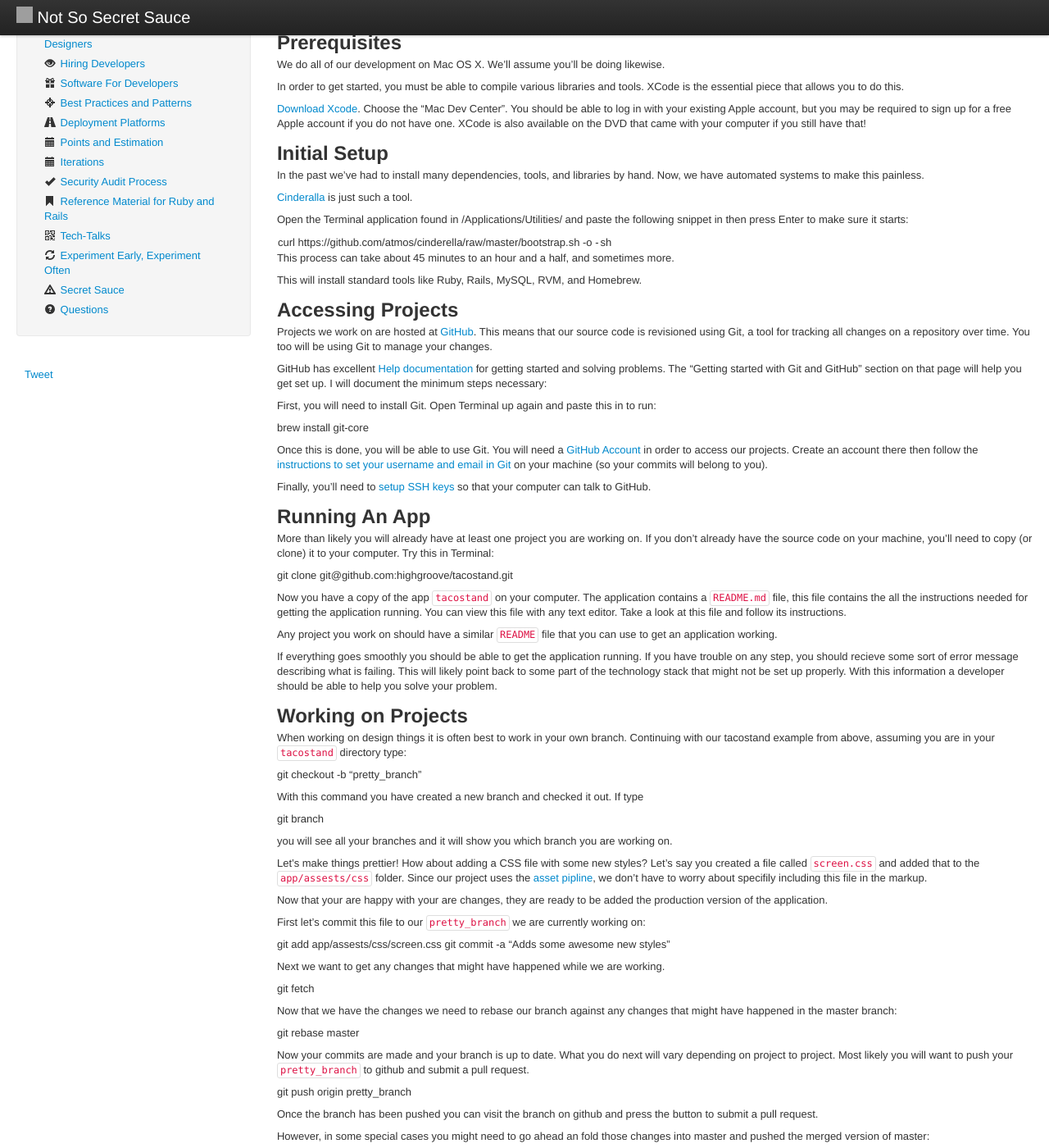
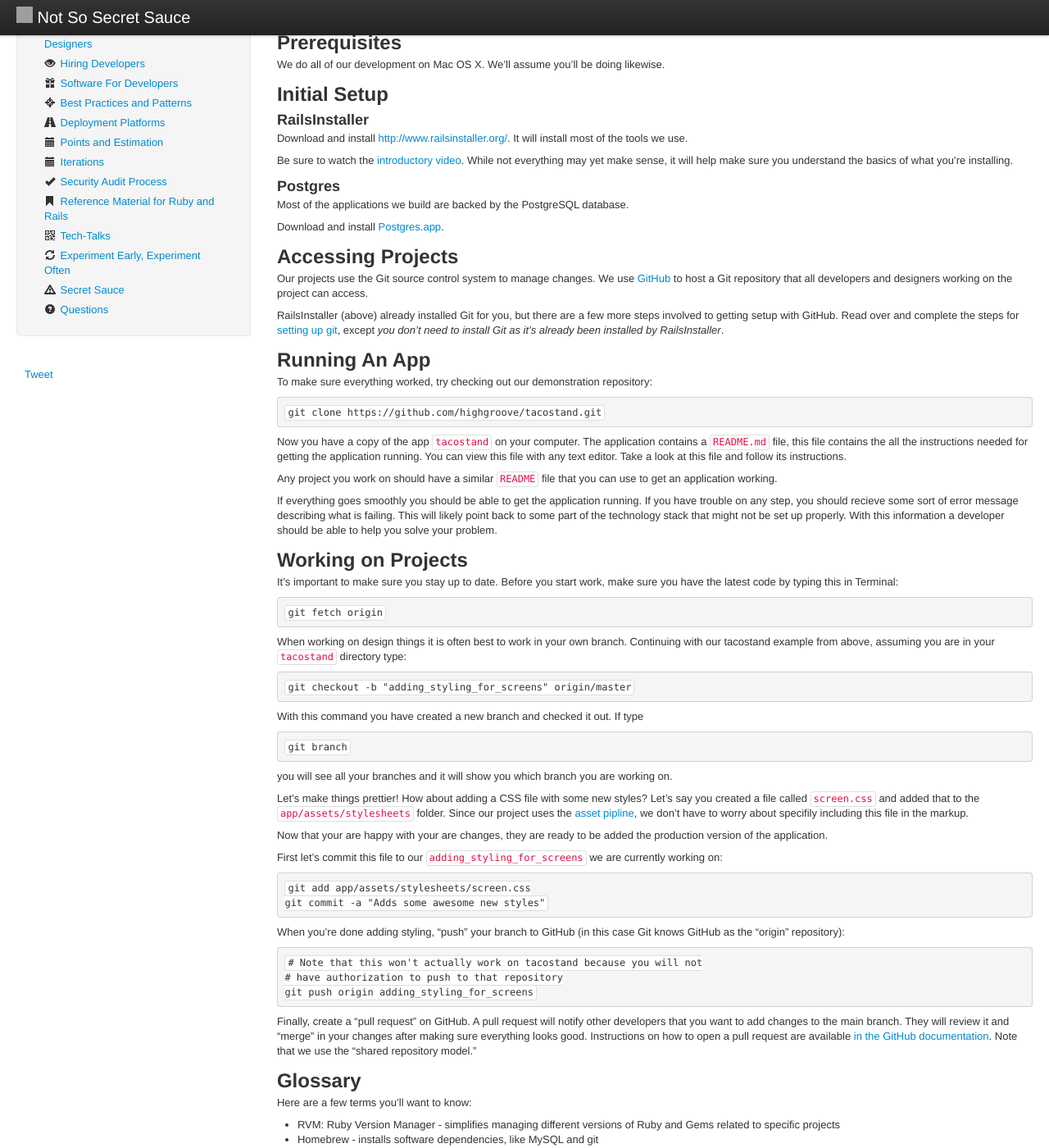
Before and after one commit to daveworth/not-so-secret-sauce, a Jekyll site: the page built from topics/onboarding-process-for-designers.md, in a window 1280 px wide and 1400 px high, scrolled down 200 px. Shown: the whole window at 82% size. Built offline with Jekyll 4.4.1, drawn with Linux system fonts in a browser that asks for light colours; nearby versions of some CDN libraries; comment, search, counter and statistics services are not loaded; some of the changed text lies outside the part shown; grey boxes are pictures that could not be loaded.

Commit message:
Updates Onboarding Process for Designers
* Recommends RailsInstaller over the more complicated
  Cinderella/homebrew method.
* Recommends pull requests over designers merging code to master
  themselves

```diff
--- a/topics/onboarding-process-for-designers.md
+++ b/topics/onboarding-process-for-designers.md
@@ -17,65 +17,39 @@ made strides to avoid them as much as possible.
 We do all of our development on Mac OS X. We'll assume you'll be doing
 likewise.
 
-In order to get started, you must be able to compile various libraries and
-tools. XCode is the essential piece that allows you to do this.
-
-[Download Xcode](https://developer.apple.com/xcode/). Choose the "Mac Dev
-Center". You should be able to log in with your existing Apple account, but you
-may be required to sign up for a free Apple account if you do not have one.
-XCode is also available on the DVD that came with your computer if you still
-have that!
-
 ## Initial Setup
 
-In the past we've had to install many dependencies, tools, and libraries by
-hand. Now, we have automated systems to make this painless.
+### RailsInstaller
 
-[Cinderalla](http://www.atmos.org/cinderella/) is just such a tool.
+Download and install [http://www.railsinstaller.org/](RailsInstaller). It will
+install most of the tools we use.
 
-Open the Terminal application found in /Applications/Utilities/ and paste the
-following snippet in then press Enter to make sure it starts:
+Be sure to watch the [introductory video](http://vimeo.com/43823464). While
+not everything may yet make sense, it will help make sure you understand
+the basics of what you're installing.
 
- curl https://github.com/atmos/cinderella/raw/master/bootstrap.sh -o - | sh
+### Postgres
 
-This process can take about 45 minutes to an hour and a half, and sometimes
-more.
+Most of the applications we build are backed by the PostgreSQL database.
 
-This will install standard tools like Ruby, Rails, MySQL, RVM, and Homebrew.
+Download and install [Postgres.app](http://postgresapp.com/).
 
 ## Accessing Projects
 
-Projects we work on are hosted at [GitHub](http://github.com). This means that
-our source code is revisioned using Git, a tool for tracking all changes on a
-repository over time. You too will be using Git to manage your changes.
+Our projects use the Git source control system to manage changes. We use
+[GitHub](http://github.com) to host a Git repository that all developers
+and designers working on the project can access.
 
-GitHub has excellent [Help documentation](http://help.github.com/) for getting
-started and solving problems. The "Getting started with Git and GitHub" section
-on that page will help you get set up. I will document the minimum steps
-necessary:
-
-First, you will need to install Git. Open Terminal up again and paste this in
-to run:
-
- brew install git-core
-
-Once this is done, you will be able to use Git. You will need a [GitHub
-Account](http://github.com/account) in order to access our projects. Create an
-account there then follow the [instructions to set your username and email in
-Git](http://help.github.com/set-your-user-name-email-and-github-token/) on your
-machine (so your commits will belong to you).
-
-Finally, you'll need to [setup SSH
-keys](http://help.github.com/mac-set-up-git/) so that your computer can talk to
-GitHub.
+RailsInstaller (above) already installed Git for you, but there are a few more
+steps involved to getting setup with GitHub. Read over and complete the steps
+for [setting up git](https://help.github.com/articles/set-up-git), except *you
+don't need to install Git as it's already been installed by RailsInstaller*.
 
 ## Running An App
 
-More than likely you will already have at least one project you are working on.
-If you don't already have the source code on your machine, you'll need to copy
-(or clone) it to your computer. Try this in Terminal:
+To make sure everything worked, try checking out our demonstration repository:
 
- git clone git@github.com:highgroove/tacostand.git
+    git clone https://github.com/highgroove/tacostand.git
 
 Now you have a copy of the app `tacostand` on your computer. The application
 contains a `README.md` file, this file contains the all the instructions needed
@@ -93,56 +67,52 @@ developer should be able to help you solve your problem.
 
 ## Working on Projects
 
+It's important to make sure you stay up to date. Before you start work, make
+sure you have the latest code by typing this in Terminal:
+
+    git fetch origin
+
 When working on design things it is often best to work in your own branch.
 Continuing with our tacostand example from above, assuming you are in your
 `tacostand` directory type:
 
- git checkout -b "pretty_branch"
+    git checkout -b "adding_styling_for_screens" origin/master
 
 With this command you have created a new branch and checked it out. If type
 
- git branch
+    git branch
 
 you will see all your branches and it will show you which branch you are
 working on.
 
 Let's make things prettier! How about adding a CSS file with some new styles?
 Let's say you created a file called `screen.css` and added that to the
-`app/assests/css` folder. Since our project uses the [asset
+`app/assets/stylesheets` folder. Since our project uses the [asset
 pipline](http://guides.rubyonrails.org/asset_pipeline.html), we don't have to
 worry about specifily including this file in the markup.
 
 Now that your are happy with your are changes, they are ready to be added the
 production version of the application.
 
-First let's commit this file to our `pretty_branch` we are currently working
-on:
+First let's commit this file to our `adding_styling_for_screens` we are
+currently working on:
 
- git add app/assests/css/screen.css git commit -a "Adds some awesome new
-styles"
+    git add app/assets/stylesheets/screen.css
+    git commit -a "Adds some awesome new styles"
 
-Next we want to get any changes that might have happened while we are working.
+When you're done adding styling, "push" your branch to GitHub (in this case
+Git knows GitHub as the "origin" repository):
 
- git fetch
+    # Note that this won't actually work on tacostand because you will not
+    # have authorization to push to that repository
+    git push origin adding_styling_for_screens
 
-Now that we have the changes we need to rebase our branch against any changes
-that might have happened in the master branch:
-
- git rebase master
-
-Now your commits are made and your branch is up to date. What you do next will
-vary depending on project to project. Most likely you will want to push your
-`pretty_branch` to github and submit a pull request.
-
- git push origin pretty_branch
-
-Once the branch has been pushed you can visit the branch on github and press
-the button to submit a pull request.
-
-However, in some special cases you might need to go ahead an fold those changes
-into master and pushed the merged version of master:
-
- git checkout master git merge pretty_branch git push origin master
+Finally, create a "pull request" on GitHub. A pull request will notify other
+developers that you want to add changes to the main branch. They will review
+it and "merge" in your changes after making sure everything looks good.
+Instructions on how to open a pull request are available [in the GitHub
+documentation](https://help.github.com/articles/using-pull-requests). Note that
+we use the "shared repository model."
 
 ## Glossary
 
```
